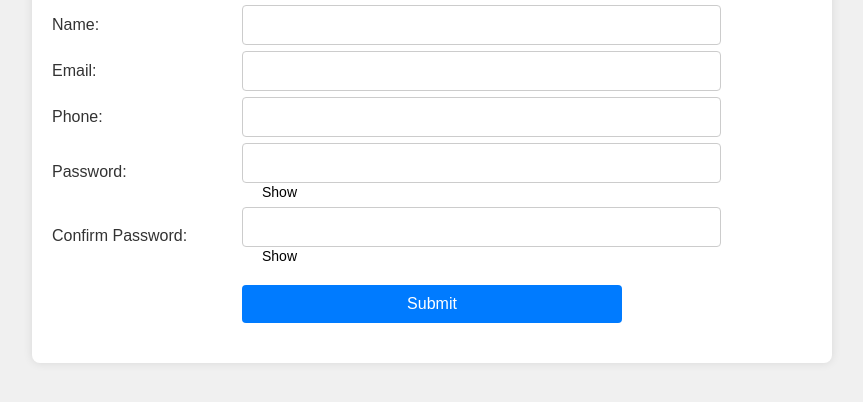
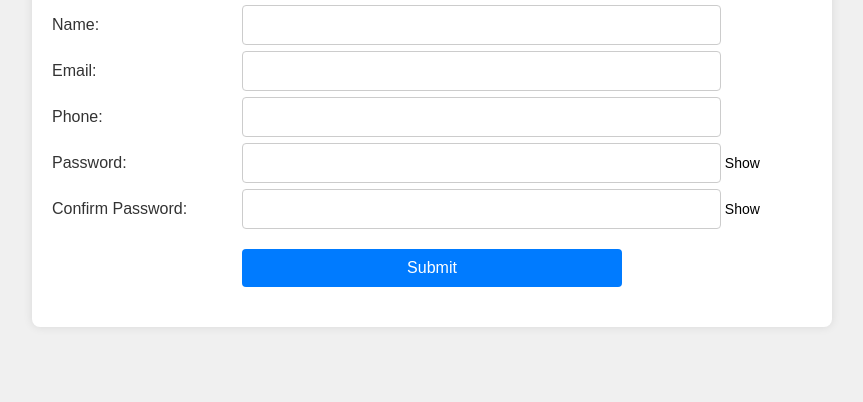
Before and after one commit to singhrajan007/form-validation, a plain HTML site: page index.html in a window 1280 px wide. Shown: the part 128-530 px from the top of the page, without its empty margins (208-1071 px from the left). Drawn offline with nearby package versions, Linux system fonts and the light colour scheme.

Commit message:
Update style.css

```diff
--- a/style.css
+++ b/style.css
@@ -51,6 +51,8 @@ h1{
 }
 
 .col70 {
+    display: inline-flex;
+    align-items: center;
   float: left;
   width: 70%;
   margin-top: 6px;
@@ -76,7 +78,7 @@ input[type="tel"]{
 
 span{
     font-size: 14px;
-    margin-left: 10px;
+    margin-left: 2px;
 }
 
 .formElement input:focus{
```
